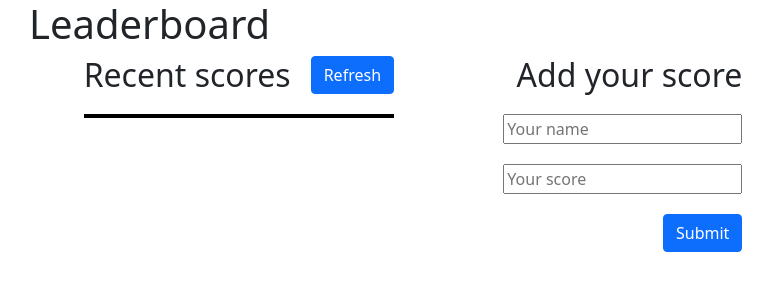
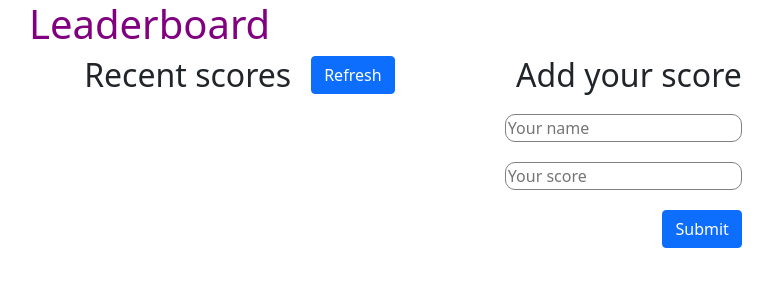
Before and after one commit to storres20/leaderboard, a website built with webpack: page src/index.html in a window 1280 px wide. Shown: the whole page, without its empty margins (227-1000 px from the left). Built offline with nearby package versions, Linux system fonts and the light colour scheme; no server answers.

Commit message:
Add some extra styles

```diff
--- a/src/style.css
+++ b/src/style.css
@@ -1,6 +1,10 @@
 body {
   margin-left: 20%;
   margin-right: 20%;
+}
+
+h1 {
+  color: purple;
 }
 
 h2 {
@@ -28,10 +32,11 @@ h2 {
 }
 
 .recentList {
-  border: 2px solid black;
+  box-shadow: rgba(50, 50, 93, 0.25) 0px 2px 5px -1px, rgba(0, 0, 0, 0.3) 0px 1px 3px -1px;
 }
 
 .recentList > p {
+  padding: 2px 0 2px 15px;
   margin: 0;
 }
 
@@ -46,3 +51,8 @@ h2 {
   align-items: flex-end;
   gap: 20px;
 }
+
+.addScore > input {
+  border: 1px solid gray;
+  border-radius: 10px;
+}
```
